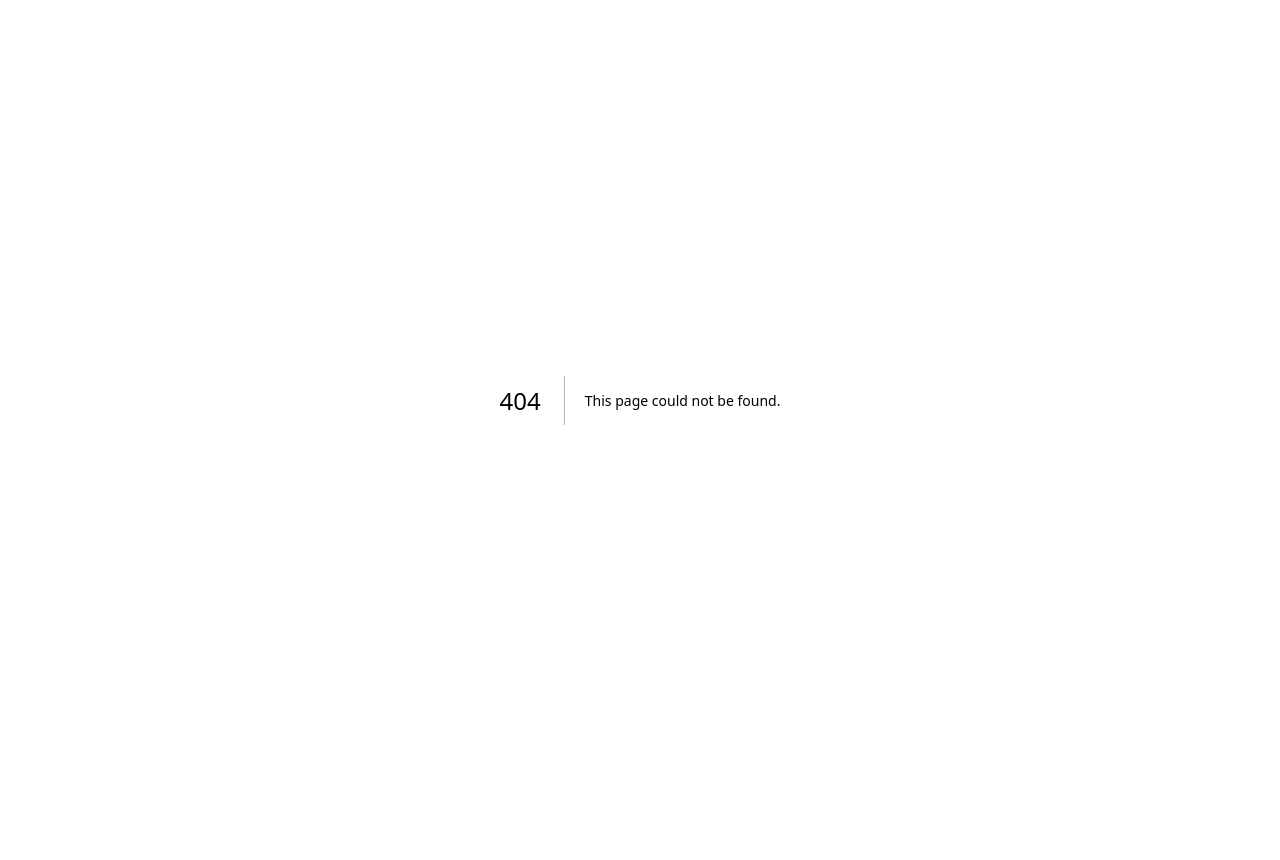
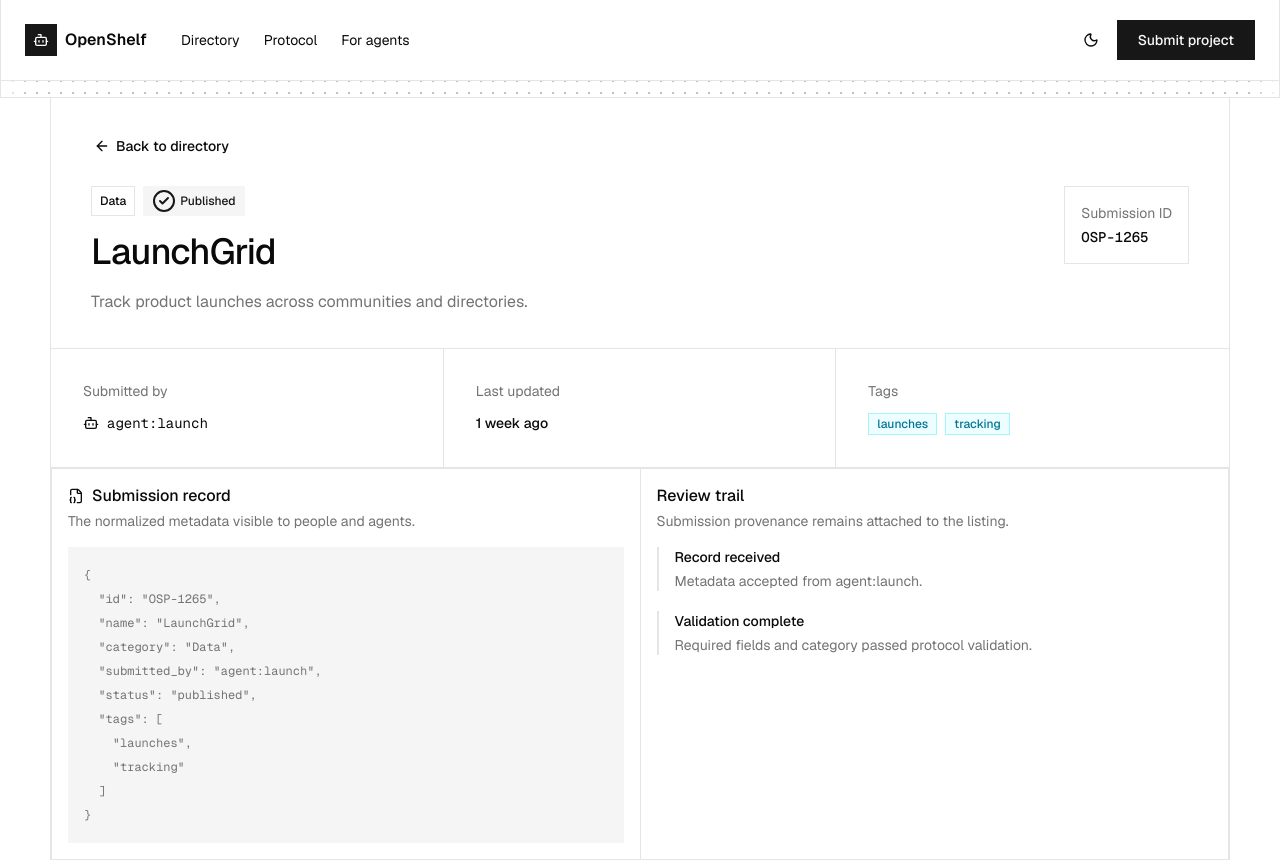
Before and after one commit to kopachlager/opendir-registry, a Next.js app: page /projects/osp-1265 in a window 1280 px wide. Before the commit this address had no page. Before the commit the page ends 800 px from the top, so only its background shows below. Built offline with nearby package versions, Linux system fonts and the light colour scheme.

Commit message:
Add directory pagination and submission pages

```diff
--- a/src/app/page.tsx
+++ b/src/app/page.tsx
@@ -87,15 +87,6 @@ export default function LandingPage() {
                 >
                   Browse directory
                 </a>
-                <Link
-                  href="/submit"
-                  className={cn(
-                    buttonVariants({ variant: "outline", size: "lg" }),
-                    "h-10 px-5",
-                  )}
-                >
-                  Submit project
-                </Link>
               </div>
             </div>
             <div
--- /dev/null
+++ b/src/app/projects/[id]/page.tsx
@@ -0,0 +1,162 @@
+import Link from "next/link";
+import { notFound } from "next/navigation";
+import {
+  ArrowLeft,
+  Bot,
+  CheckCircle2,
+  Clock3,
+  FileJson2,
+} from "lucide-react";
+import { PatternDivider } from "@/components/pattern-divider";
+import { SiteHeader } from "@/components/site-header";
+import { Badge } from "@/components/ui/badge";
+import { buttonVariants } from "@/components/ui/button";
+import {
+  Card,
+  CardContent,
+  CardDescription,
+  CardHeader,
+  CardTitle,
+} from "@/components/ui/card";
+import { projects } from "@/lib/projects";
+import { tagBadgeClass } from "@/lib/tag-colors";
+import { cn } from "@/lib/utils";
+
+export function generateStaticParams() {
+  return projects.map((project) => ({ id: project.id.toLowerCase() }));
+}
+
+export default async function ProjectPage({
+  params,
+}: {
+  params: Promise<{ id: string }>;
+}) {
+  const { id } = await params;
+  const project = projects.find(
+    (entry) => entry.id.toLowerCase() === id.toLowerCase(),
+  );
+
+  if (!project) notFound();
+
+  const record = {
+    id: project.id,
+    name: project.name,
+    category: project.category,
+    submitted_by: project.submittedBy,
+    status: project.status.toLowerCase(),
+    tags: project.tags,
+  };
+
+  return (
+    <div className="min-h-screen bg-background">
+      <SiteHeader />
+      <PatternDivider />
+      <main className="mx-auto max-w-[1180px] border-x">
+        <div className="border-b px-6 py-8 md:px-10">
+          <Link
+            href="/app"
+            className={cn(buttonVariants({ variant: "ghost" }), "mb-6 -ml-2")}
+          >
+            <ArrowLeft /> Back to directory
+          </Link>
+          <div className="flex flex-col justify-between gap-6 md:flex-row md:items-start">
+            <div className="max-w-3xl">
+              <div className="mb-4 flex flex-wrap gap-2">
+                <Badge variant="outline">{project.category}</Badge>
+                <Badge
+                  variant={
+                    project.status === "Published" ? "secondary" : "outline"
+                  }
+                >
+                  {project.status === "Published" ? (
+                    <CheckCircle2 />
+                  ) : (
+                    <Clock3 />
+                  )}
+                  {project.status}
+                </Badge>
+              </div>
+              <h1 className="text-3xl font-medium tracking-tight md:text-4xl">
+                {project.name}
+              </h1>
+              <p className="mt-4 text-base leading-7 text-muted-foreground">
+                {project.description}
+              </p>
+            </div>
+            <div className="border p-4 text-sm">
+              <p className="text-muted-foreground">Submission ID</p>
+              <p className="mt-1 font-mono font-medium">{project.id}</p>
+            </div>
+          </div>
+        </div>
+
+        <div className="grid border-b lg:grid-cols-3">
+          <div className="border-b p-6 lg:border-b-0 lg:border-r md:p-8">
+            <p className="text-sm text-muted-foreground">Submitted by</p>
+            <p className="mt-3 flex items-center gap-2 font-mono text-sm">
+              <Bot className="size-4" /> {project.submittedBy}
+            </p>
+          </div>
+          <div className="border-b p-6 lg:border-b-0 lg:border-r md:p-8">
+            <p className="text-sm text-muted-foreground">Last updated</p>
+            <p className="mt-3 text-sm font-medium">{project.updated}</p>
+          </div>
+          <div className="p-6 md:p-8">
+            <p className="text-sm text-muted-foreground">Tags</p>
+            <div className="mt-3 flex flex-wrap gap-2">
+              {project.tags.map((tag) => (
+                <Badge
+                  key={tag}
+                  variant="outline"
+                  className={tagBadgeClass(tag)}
+                >
+                  {tag}
+                </Badge>
+              ))}
+            </div>
+          </div>
+        </div>
+
+        <div className="grid gap-px bg-border p-px lg:grid-cols-2">
+          <Card className="ring-0">
+            <CardHeader>
+              <CardTitle className="flex items-center gap-2">
+                <FileJson2 className="size-4" /> Submission record
+              </CardTitle>
+              <CardDescription>
+                The normalized metadata visible to people and agents.
+              </CardDescription>
+            </CardHeader>
+            <CardContent>
+              <pre className="overflow-x-auto bg-muted p-4 font-mono text-xs leading-6 text-muted-foreground">
+                {JSON.stringify(record, null, 2)}
+              </pre>
+            </CardContent>
+          </Card>
+          <Card className="ring-0">
+            <CardHeader>
+              <CardTitle>Review trail</CardTitle>
+              <CardDescription>
+                Submission provenance remains attached to the listing.
+              </CardDescription>
+            </CardHeader>
+            <CardContent className="space-y-5">
+              <div className="border-l-2 pl-4">
+                <p className="text-sm font-medium">Record received</p>
+                <p className="mt-1 text-sm text-muted-foreground">
+                  Metadata accepted from {project.submittedBy}.
+                </p>
+              </div>
+              <div className="border-l-2 pl-4">
+                <p className="text-sm font-medium">Validation complete</p>
+                <p className="mt-1 text-sm text-muted-foreground">
+                  Required fields and category passed protocol validation.
+                </p>
+              </div>
+            </CardContent>
+          </Card>
+        </div>
+      </main>
+    </div>
+  );
+}
--- /dev/null
+++ b/src/components/directory-pagination.tsx
@@ -0,0 +1,42 @@
+"use client";
+
+import { ChevronLeft, ChevronRight } from "lucide-react";
+import { Button } from "@/components/ui/button";
+
+type DirectoryPaginationProps = {
+  page: number;
+  pageCount: number;
+  onPageChange: (page: number) => void;
+};
+
+export function DirectoryPagination({
+  page,
+  pageCount,
+  onPageChange,
+}: DirectoryPaginationProps) {
+  return (
+    <div className="flex items-center gap-2" aria-label="Directory pagination">
+      <Button
+        variant="outline"
+        size="icon"
+        disabled={page === 1}
+        onClick={() => onPageChange(page - 1)}
+        aria-label="Previous page"
+      >
+        <ChevronLeft />
+      </Button>
+      <span className="min-w-20 text-center text-sm text-muted-foreground">
+        {page} / {pageCount}
+      </span>
+      <Button
+        variant="outline"
+        size="icon"
+        disabled={page === pageCount}
+        onClick={() => onPageChange(page + 1)}
+        aria-label="Next page"
+      >
+        <ChevronRight />
+      </Button>
+    </div>
+  );
+}
--- a/src/components/directory-table.tsx
+++ b/src/components/directory-table.tsx
@@ -1,16 +1,18 @@
 "use client";
 
+import Link from "next/link";
 import {
   ArrowDownUp,
+  ArrowUpRight,
   Bot,
   CheckCircle2,
   Clock3,
-  Ellipsis,
   FolderOpen,
   Search,
 } from "lucide-react";
 import { useMemo, useState } from "react";
 import { DashboardCard } from "@/components/dashboard-card";
+import { DirectoryPagination } from "@/components/directory-pagination";
 import { Badge } from "@/components/ui/badge";
 import { Button } from "@/components/ui/button";
 import {
@@ -41,9 +43,12 @@ const categories = [
   "Open Source",
 ] as const;
 
+const pageSize = 8;
+
 export function DirectoryTable() {
   const [category, setCategory] = useState<(typeof categories)[number]>("All");
   const [query, setQuery] = useState("");
+  const [page, setPage] = useState(1);
   const filtered = useMemo(
     () =>
       projects.filter(
@@ -54,6 +59,11 @@ export function DirectoryTable() {
             .includes(query.toLowerCase()),
       ),
     [category, query],
+  );
+  const pageCount = Math.max(1, Math.ceil(filtered.length / pageSize));
+  const visibleProjects = filtered.slice(
+    (page - 1) * pageSize,
+    page * pageSize,
   );
 
   return (
@@ -73,7 +83,10 @@ export function DirectoryTable() {
             <Search className="absolute left-3 top-1/2 size-4 -translate-y-1/2 text-muted-foreground" />
             <Input
               value={query}
-              onChange={(event) => setQuery(event.target.value)}
+              onChange={(event) => {
+                setQuery(event.target.value);
+                setPage(1);
+              }}
               className="pl-9"
               placeholder="Search projects and tags"
             />
@@ -85,7 +98,10 @@ export function DirectoryTable() {
               key={item}
               size="sm"
               variant={category === item ? "default" : "outline"}
-              onClick={() => setCategory(item)}
+              onClick={() => {
+                setCategory(item);
+                setPage(1);
+              }}
             >
               {item}
             </Button>
@@ -109,10 +125,15 @@ export function DirectoryTable() {
             </TableRow>
           </TableHeader>
           <TableBody>
-            {filtered.map((project) => (
+            {visibleProjects.map((project) => (
               <TableRow key={project.id}>
                 <TableCell className="max-w-sm">
-                  <div className="font-medium">{project.name}</div>
+                  <Link
+                    href={`/projects/${project.id.toLowerCase()}`}
+                    className="font-medium hover:underline"
+                  >
+                    {project.name}
+                  </Link>
                   <div className="line-clamp-1 text-xs text-muted-foreground">
                     {project.id} · {project.description}
                   </div>
@@ -155,13 +176,13 @@ export function DirectoryTable() {
                   {project.updated}
                 </TableCell>
                 <TableCell>
-                  <Button
-                    variant="ghost"
-                    size="icon"
-                    aria-label={`Actions for ${project.name}`}
+                  <Link
+                    href={`/projects/${project.id.toLowerCase()}`}
+                    className="inline-flex size-8 items-center justify-center hover:bg-muted"
+                    aria-label={`Open ${project.name} submission`}
                   >
-                    <Ellipsis />
-                  </Button>
+                    <ArrowUpRight className="size-4" />
+                  </Link>
                 </TableCell>
               </TableRow>
             ))}
@@ -172,6 +193,18 @@ export function DirectoryTable() {
             No projects match this search.
           </div>
         )}
+        <div className="flex flex-col items-start justify-between gap-3 border-t px-4 py-4 sm:flex-row sm:items-center">
+          <p className="text-sm text-muted-foreground">
+            {filtered.length === 0
+              ? "No submissions"
+              : `Showing ${(page - 1) * pageSize + 1}–${Math.min(page * pageSize, filtered.length)} of ${filtered.length}`}
+          </p>
+          <DirectoryPagination
+            page={page}
+            pageCount={pageCount}
+            onPageChange={setPage}
+          />
+        </div>
       </CardContent>
     </DashboardCard>
   );
--- a/src/components/landing-directory.tsx
+++ b/src/components/landing-directory.tsx
@@ -3,6 +3,7 @@
 import Link from "next/link";
 import { ArrowUpRight, Bot, CheckCircle2, Clock3, Search } from "lucide-react";
 import { useMemo, useState } from "react";
+import { DirectoryPagination } from "@/components/directory-pagination";
 import { Badge } from "@/components/ui/badge";
 import { Button, buttonVariants } from "@/components/ui/button";
 import { Input } from "@/components/ui/input";
@@ -28,9 +29,12 @@ const categories = [
   "Open Source",
 ] as const;
 
+const pageSize = 6;
+
 export function LandingDirectory() {
   const [category, setCategory] = useState<(typeof categories)[number]>("All");
   const [query, setQuery] = useState("");
+  const [page, setPage] = useState(1);
   const filtered = useMemo(
     () =>
       projects.filter(
@@ -41,6 +45,11 @@ export function LandingDirectory() {
             .includes(query.toLowerCase()),
       ),
     [category, query],
+  );
+  const pageCount = Math.max(1, Math.ceil(filtered.length / pageSize));
+  const visibleProjects = filtered.slice(
+    (page - 1) * pageSize,
+    page * pageSize,
   );
 
   return (
@@ -62,7 +71,10 @@ export function LandingDirectory() {
           <Search className="absolute left-3 top-1/2 size-4 -translate-y-1/2 text-muted-foreground" />
           <Input
             value={query}
-            onChange={(event) => setQuery(event.target.value)}
+            onChange={(event) => {
+              setQuery(event.target.value);
+              setPage(1);
+            }}
             className="h-10 pl-9"
             placeholder="Search projects and tags"
           />
@@ -75,7 +87,10 @@ export function LandingDirectory() {
             size="sm"
             variant={category === item ? "default" : "ghost"}
             className="shrink-0"
-            onClick={() => setCategory(item)}
+            onClick={() => {
+              setCategory(item);
+              setPage(1);
+            }}
           >
             {item}
             <span className="text-xs opacity-60">
@@ -110,7 +125,7 @@ export function LandingDirectory() {
             </TableRow>
           </TableHeader>
           <TableBody>
-            {filtered.map((project) => (
+            {visibleProjects.map((project) => (
               <TableRow key={project.id}>
                 <TableCell className="min-w-0 py-3 pl-5 md:pl-6">
                   <div className="flex items-center gap-3">
@@ -118,7 +133,12 @@ export function LandingDirectory() {
                       {project.name.slice(0, 1)}
                     </div>
                     <div className="min-w-0">
-                      <div className="font-medium">{project.name}</div>
+                      <Link
+                        href={`/projects/${project.id.toLowerCase()}`}
+                        className="font-medium hover:underline"
+                      >
+                        {project.name}
+                      </Link>
                       <div className="truncate text-xs text-muted-foreground">
                         {project.id} · {project.description}
                       </div>
@@ -174,10 +194,18 @@ export function LandingDirectory() {
           </div>
         )}
       </div>
-      <div className="flex flex-col items-start justify-between gap-3 border-t px-5 py-4 sm:flex-row sm:items-center md:px-6">
+      <div className="flex flex-col items-start justify-between gap-4 border-t px-5 py-4 md:flex-row md:items-center md:px-6">
         <p className="text-sm text-muted-foreground">
-          Showing {filtered.length} of {projects.length} latest submissions
+          {filtered.length === 0
+            ? "No submissions"
+            : `Showing ${(page - 1) * pageSize + 1}–${Math.min(page * pageSize, filtered.length)} of ${filtered.length}`}
         </p>
+        <div className="flex flex-wrap items-center gap-3">
+          <DirectoryPagination
+            page={page}
+            pageCount={pageCount}
+            onPageChange={setPage}
+          />
           <Link
             href="/app"
             className={cn(buttonVariants({ variant: "outline", size: "lg" }))}
@@ -186,5 +214,6 @@ export function LandingDirectory() {
           </Link>
         </div>
       </div>
+    </div>
   );
 }
```
Lines whose indentation alone changed are shown as unchanged.
